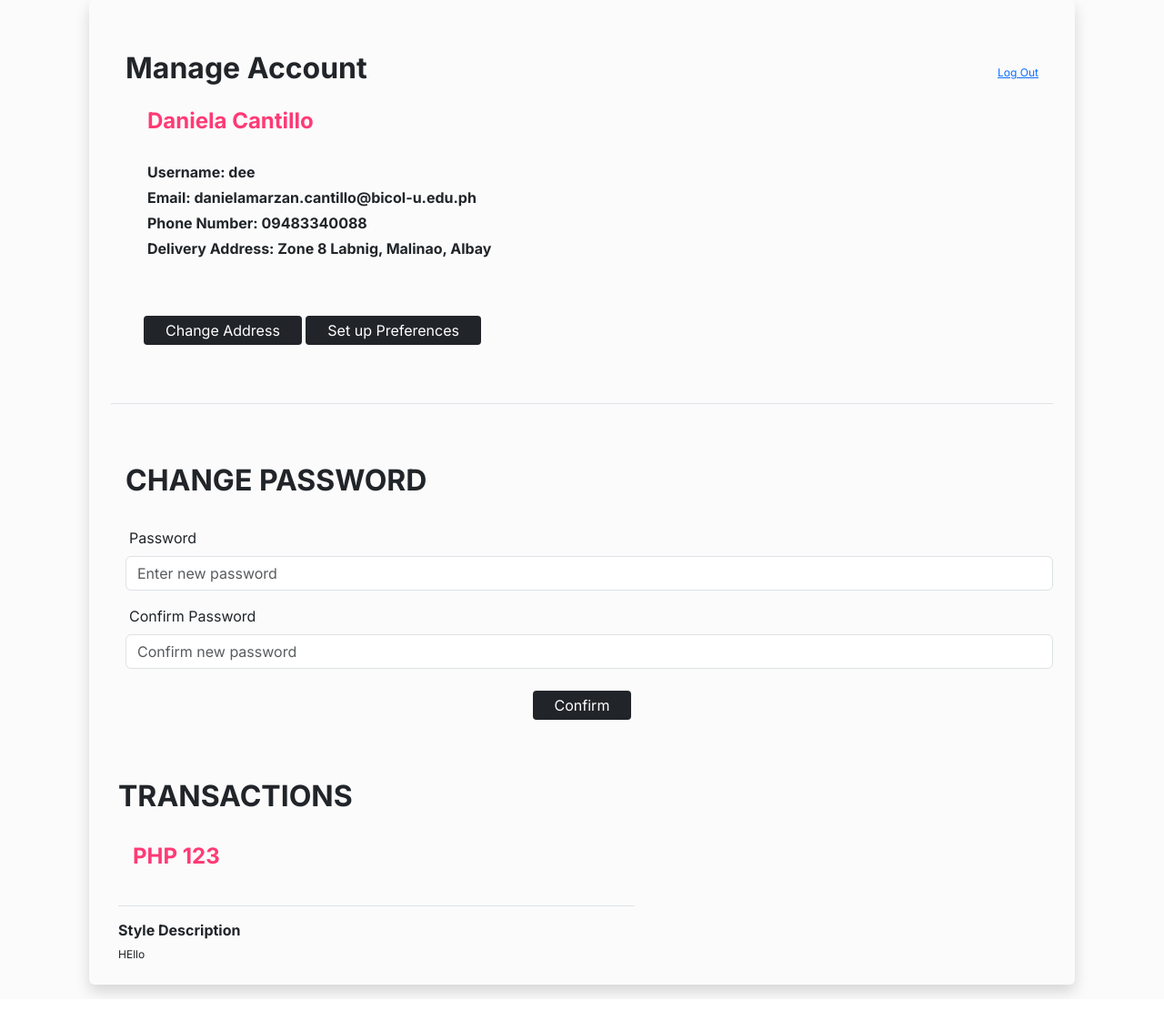
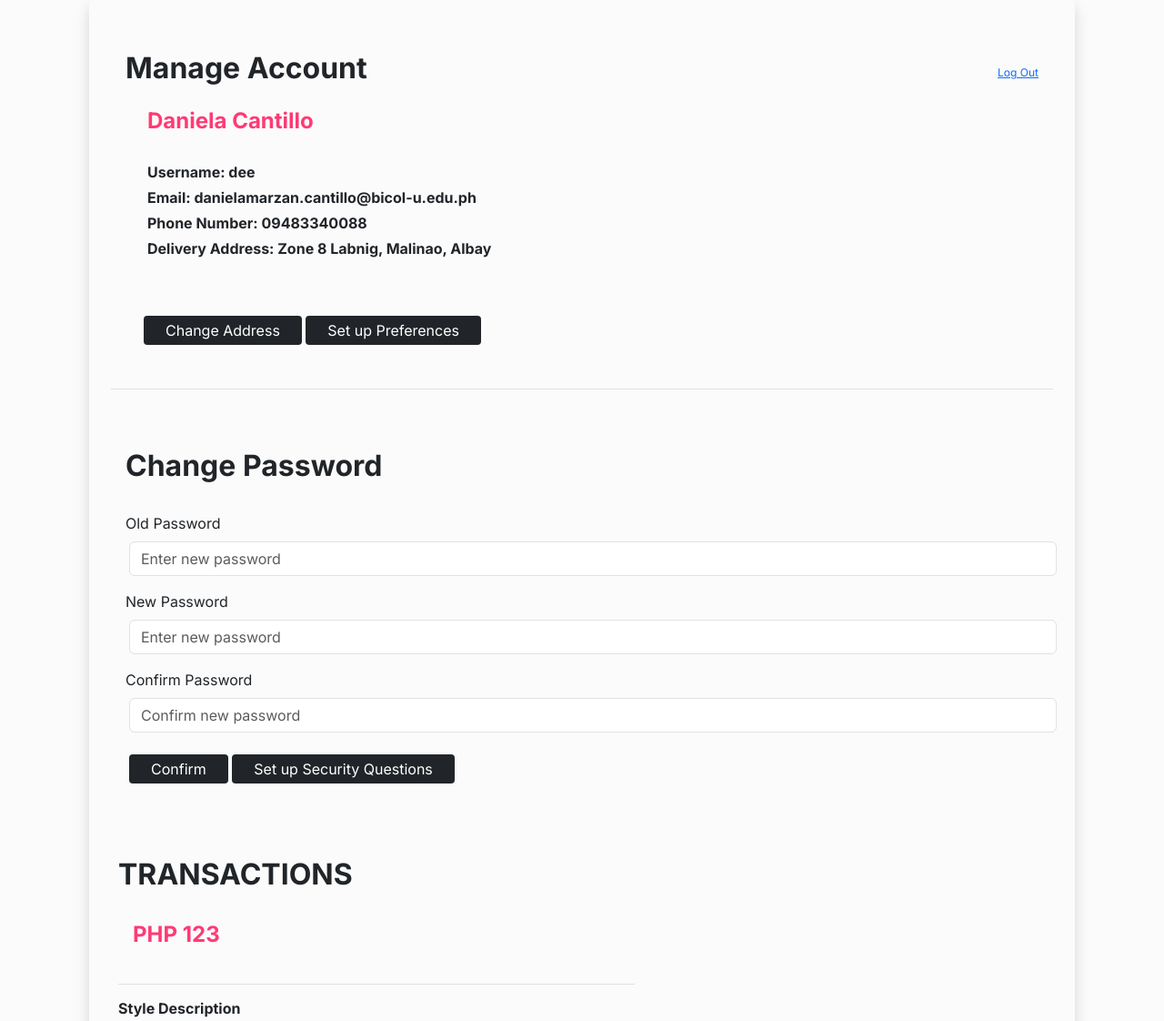
Before and after one commit to msn02/Ukay-Tamis, a PHP site: page /account.php in a window 1280 px wide. Shown: the part 73-1195 px from the top of the page at 91% size. Before the commit the page ends 1169 px from the top, so only its background shows below. Run offline with PHP 8.4, Linux system fonts and the light colour scheme; a user stored in the database is signed in.

Commit message:
Password Logic & SQL Table for Security Questions

```diff
--- a/account.php
+++ b/account.php
@@ -30,41 +30,53 @@
             exit();
         }
     }
-
+    // Handle change password request
     if(isset($_POST['change_pass_btn'])){
+        $old_password = $_POST['old_password'];
         $new_password = $_POST['new_password'];
         $confirm_new_password = $_POST['confirm_new_password'];
         $user_id = $_SESSION['user_id'];
 
-        // if password do not match
-        if ($new_password != $confirm_new_password) {
-            header("Location: account.php?error=Password does not match");
-        }
+        // Retrieve the user's current password from the database
+        $stmt = $conn->prepare("SELECT password FROM user WHERE user_id = ?");
+        $stmt->bind_param("s", $user_id);
+        $stmt->execute();
+        $stmt->store_result();
+        if ($stmt->num_rows == 1) {
+            $stmt->bind_result($db_password);
+            $stmt->fetch();
 
-        // if password is less than 8 characters
-        else if (strlen($new_password) < 8) {
-            header("Location: account.php?error=Password must be at least 8 characters");
-        }
-
-        // if there are no errors
-        else {
-            $hashed_password = md5($new_password);
-            $stmt = $conn -> prepare ("UPDATE user SET password = ? WHERE user_id = ?");
-            $stmt -> bind_param("ss", $hashed_password, $user_id);
-            $stmt -> execute();
-
-            // insert record to user_logs
-            $action = 'change password';
-
-            $stmt1 = $conn -> prepare ("INSERT INTO user_logs (user_id, action) VALUES (?, ?)");
-            $stmt1 -> bind_param("ss", $user_id, $action);
-            $stmt1 -> execute();
-
-            if ($stmt -> execute()) {
-                header("Location: account.php?success=Password changed successfully");
+            // Verify if the old password matches the password retrieved from the database
+            if (md5($old_password) == $db_password) {
+                // If old password matches, proceed with checking new password and confirm password
+                if ($new_password == $confirm_new_password) {
+                    // If new password and confirm password match, update password in the database
+                    $hashed_password = md5($new_password);
+                    $update_stmt = $conn->prepare("UPDATE user SET password = ? WHERE user_id = ?");
+                    $update_stmt->bind_param("ss", $hashed_password, $user_id);
+                    if ($update_stmt->execute()) {
+                        // Password changed successfully
+                        $action = 'change password';
+                        $stmt1 = $conn->prepare("INSERT INTO user_logs (user_id, action) VALUES (?, ?)");
+                        $stmt1->bind_param("ss", $user_id, $action);
+                        $stmt1->execute();
+                        header("Location: account.php?success=Password changed successfully");
+                        exit();
+                    } else {
+                        header("Location: account.php?error=Something went wrong");
+                        exit();
+                    }
+                } else {
+                    header("Location: account.php?error=New password and confirm password do not match");
+                    exit();
+                }
             } else {
-                header("Location: account.php?error=Something went wrong");
+                header("Location: account.php?error=Incorrect old password");
+                exit();
             }
+        } else {
+            header("Location: account.php?error=User not found");
+            exit();
         }
     }
     // Handle change address request
@@ -201,26 +213,31 @@
                 <!-- CHANGE PASSWORD -->
                 <form class="form_style p-4 m-0" method = "POST" action = "account.php">
 
-                <p style="color: red"> <?php if (isset($_GET['error'])) { echo $_GET['error']; } ?> </p>
-                <p style="color: green"> <?php if (isset($_GET['success'])) { echo $_GET['success']; } ?> </p>
-
-
                         <div class="border-top col m-0 p-3">
-                            <h2 class="bold_header ps-0 mt-5 mb-3 pb-0">CHANGE PASSWORD</h2>
+                            <h2 class="bold_header ps-0 mt-5 mb-3 pb-0">Change Password</h2>
                         </div>
 
                         <div class="ms-3 mb-3">
-                            <label for="input_uname" class="form-label ms-1">Password</label>
-                            <input type="password" class="form-control" id="input_uname" name = "new_password" placeholder="Enter new password" required>
+                            <label for="input_uname" class="form-label">Old Password</label>
+                            <input type="password" class="form-control ms-1" id="input_oldPass" name = "old_password" placeholder="Enter new password" required>
+                        </div>
+
+                        <div class="ms-3 mb-3">
+                            <label for="input_uname" class="form-label">New Password</label>
+                            <input type="password" class="form-control ms-1" id="input_uname" name = "new_password" placeholder="Enter new password" required>
                         </div>
                         <div class="ms-3 mb-3">
-                            <label for="input_pass" class="form-label ms-1">Confirm Password</label>
-                            <input type="password" class="form-control" id="input_pass" name = "confirm_new_password" placeholder="Confirm new password" required>
+                            <label for="input_pass" class="form-label">Confirm Password</label>
+                            <input type="password" class="form-control ms-1" id="input_pass" name = "confirm_new_password" placeholder="Confirm new password" required>
                         </div>
                         <!-- TO DO: Error warning (if password is incorrect/no account/no username found) -->
-                        <div class="log_sign_btn mt-4 center_align">
-                            <input class="btn btn-dark border-0 rounded-1 px-4 py-1" onclick="" name = "change_pass_btn" value = "Confirm" type = "submit"></input>
+                        <div class="log_sign_btn mt-4 ms-3  ">
+                            <input class="btn btn-dark border-0 rounded-1 px-4 py-1 ms-1" onclick="" name = "change_pass_btn" value = "Confirm" type = "submit"></input>
+                            <button class="btn btn-dark border-0 rounded-1 px-4 py-1" data-bs-toggle="modal" data-bs-target="#preferencesModal">Set up Security Questions</button>
                         </div>
+
+                        <p style="color: red"> <?php if (isset($_GET['error'])) { echo $_GET['error']; } ?> </p>
+                        <p style="color: green"> <?php if (isset($_GET['success'])) { echo $_GET['success']; } ?> </p>
                 </form>
 
                 <!-- TRANSACTIONS -->
@@ -300,6 +317,7 @@
                                 <label for="height" class="form-label">Height (cm)</label>
                                 <input type="number" class="form-control" id="height" name="height" step="0.01" min="0" required>
                             </div>
+                            <div class="mb-3">
                                 <label for="weight" class="form-label">Weight (kg)</label>
                                 <input type="number" class="form-control" id="weight" name="weight" step="0.01" min="0" required>
                             </div>
@@ -332,10 +350,10 @@
                                 <input type="submit" name="preferences_change" class="btn btn-primary" value="Save changes"></input>
                             </div>
                         </form>
-                </div>
+                    </div>
             </div>
         </div>
-
+        </div>
 
 </body>
 </html>
--- a/server/connection.php
+++ b/server/connection.php
@@ -3,7 +3,7 @@ mysqli_report(MYSQLI_REPORT_ERROR | MYSQLI_REPORT_STRICT); // Set MySQLi to thro
 
 try {
     // Database configuration
-    $servername = "localhost:3308";
+    $servername = "localhost";
     $username = "root";
     $password = "";
     $dbname = "ukay_tamis";
```
Also changed, not shown: sql/ukay_tamis.sql (+116 -7 lines).
